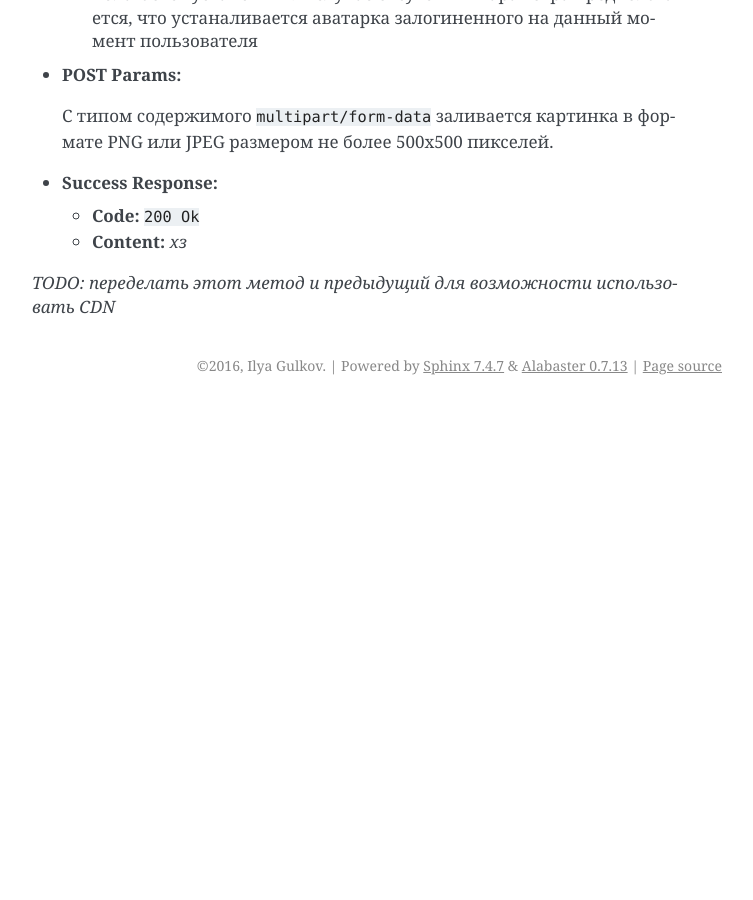
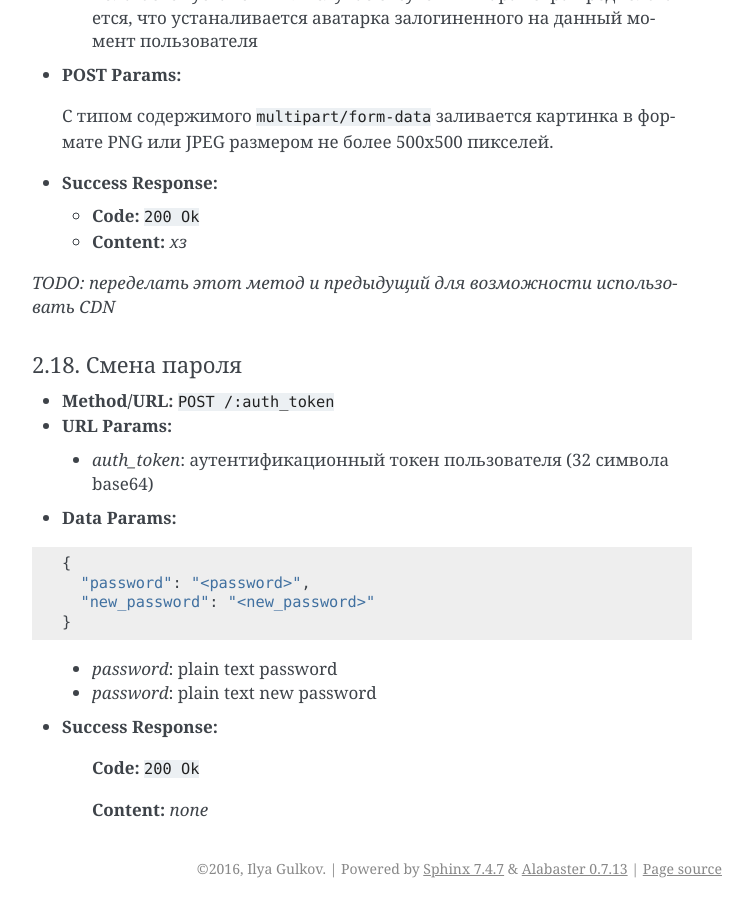
Before and after one commit to frnkySila/batya-api, a Sphinx documentation site: the page built from docs/source/index.rst, in a window 1280 px wide and 900 px high, scrolled down 12848 px. Shown: the whole window, without its empty margins (388-1141 px from the left). Built offline with Sphinx 7.4.7, drawn with Linux system fonts in a browser that asks for light colours; before the commit the page ends 13253 px from its top, so only the background shows below that.

Commit message:
Добавил запрос 2.18. смены пароля

```diff
--- a/docs/source/index.rst
+++ b/docs/source/index.rst
@@ -624,3 +624,32 @@ dialog_id     :code:`conference_id | username`
   * **Content:** *хз*
 
 *TODO: переделать этот метод и предыдущий для возможности использовать CDN*
+
+2.18. Смена пароля
+~~~~~~~~~~~~~~~~~~
+
+* **Method/URL:** :code:`POST /:auth_token`
+
+*  **URL Params:**
+
+  * *auth_token*: аутентификационный токен пользователя (32 символа base64)
+
+* **Data Params:**
+
+::
+
+  {
+    "password": "<password>",
+    "new_password": "<new_password>"
+  }
+
+..
+
+    * *password️*: plain text password
+    * *password️*: plain text new password
+
+* **Success Response:**
+
+      **Code:** :code:`200 Ok`
+
+      **Content:** *none*
```
